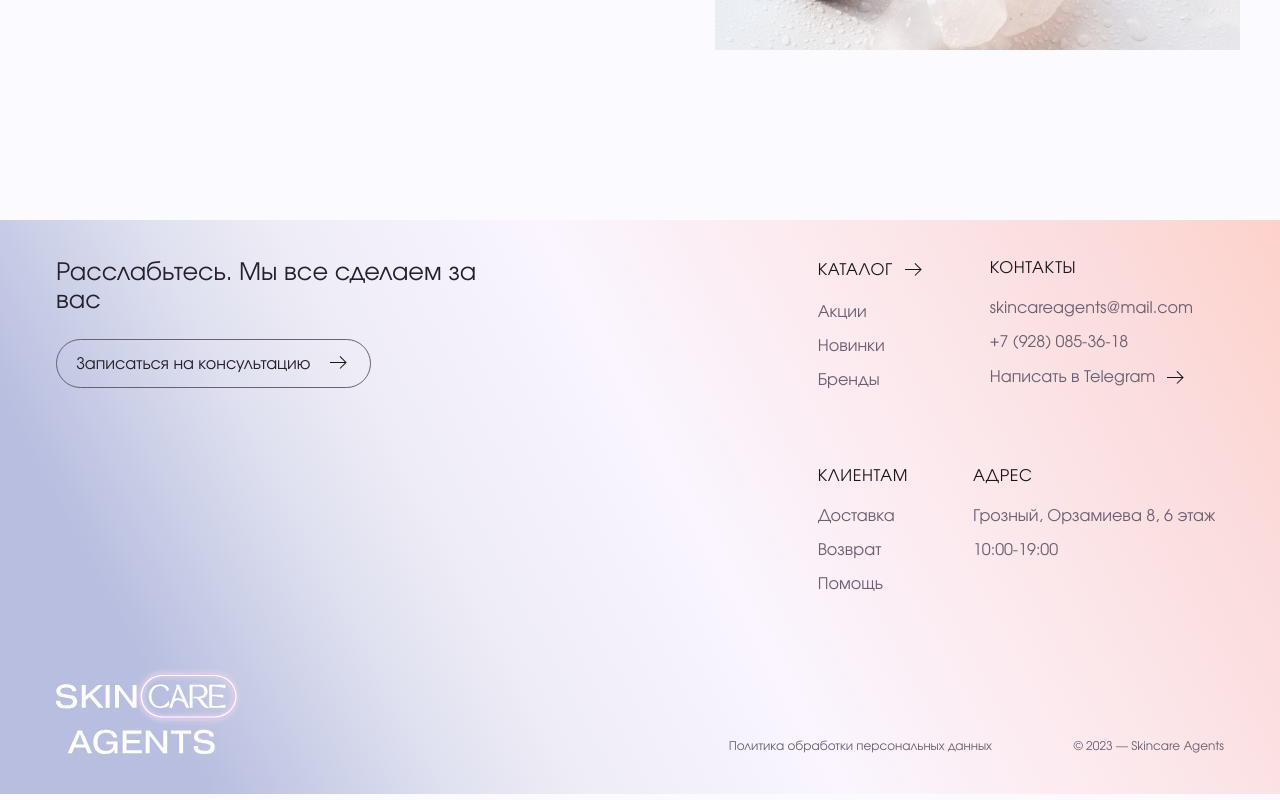
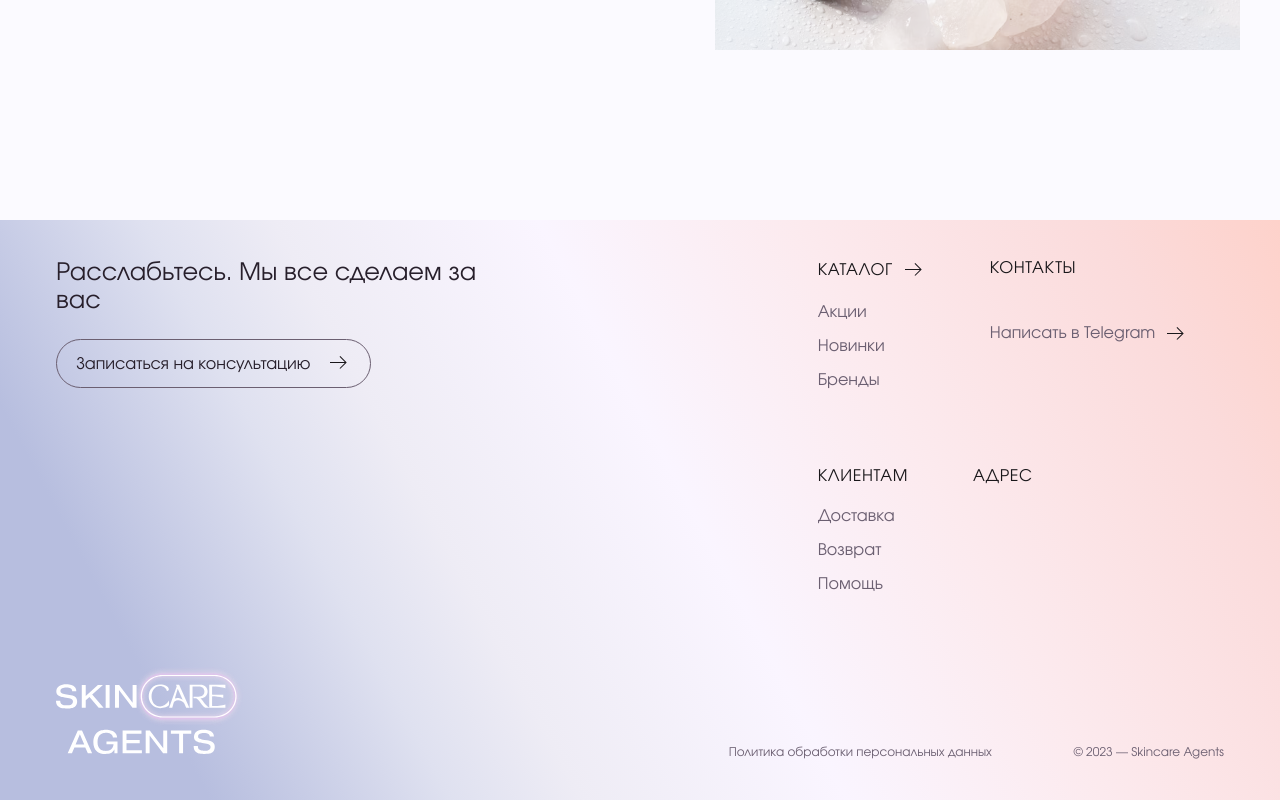
Before and after one commit to SedaMelkhi/skincare, a Next.js app: page /journal in a window 1280 px wide. Shown: the part 2711-3511 px from the top of the page. Built offline with nearby package versions, Linux system fonts and the light colour scheme.

Commit message:
загрузка данных с сервера в футер

```diff
--- a/src/components/layout/footer/footer.tsx
+++ b/src/components/layout/footer/footer.tsx
@@ -1,4 +1,4 @@
-import { FC } from 'react';
+import { FC, useEffect } from 'react';
 
 import { ContactsArray } from '@/interfaces/contact.interface';
 
@@ -6,8 +6,28 @@ import arrow from './../../../../public/arrow.svg';
 import logo from './../../../../public/logo.svg';
 
 import style from './footer.module.sass';
-//const Footer: FC<{ data: ContactsArray }> = ({ data })
+import { useSelector } from 'react-redux';
+import Link from 'next/link';
+interface RootState {
+  footer: {
+    footerData: ContactsArray;
+  };
+}
 const Footer: FC = () => {
+  const data = useSelector((state: RootState) => state.footer.footerData);
+
+  useEffect(() => {
+    console.log(data);
+  }, [data]);
+
+  const formatPhoneNumber = (phone: string) => {
+    const match = phone.match(/^7(\d{3})(\d{3})(\d{2})(\d{2})$/);
+    if (match) {
+      return `+7 (${match[1]}) ${match[2]}-${match[3]}-${match[4]}`;
+    }
+    return null; // или return phone; если вы хотите вернуть исходное значение в случае несоответствия
+  };
+
   return (
     <footer className={style.footer__wrap}>
       <div className="wrap">
@@ -21,9 +41,9 @@ const Footer: FC = () => {
             </div>
             <div className={style.menu}>
               <div className={style.column}>
-                <div className={style.subtitle}>
+                <Link href="/catalog/1" className={style.subtitle}>
                   Каталог <img src={arrow.src} />
-                </div>
+                </Link>
                 <div className={style.item}>Акции</div>
                 <div className={style.item}>Новинки</div>
                 <div className={style.item}>Бренды</div>
@@ -37,24 +57,33 @@ const Footer: FC = () => {
               <div className={style.column}>
                 <div className={style.subtitle}>Контакты</div>
                 <div className={style.item}>
-                  <a href="mailto:skincareagents@mail.com">skincareagents@mail.com</a>
+                  <a href={`mailto:${data.length > 0 ? data[0].value : ''}`}>
+                    {data.length > 0 ? data[0].value : ''}
+                  </a>
                 </div>
                 <div className={style.item}>
-                  <a href="tel:+79280853618">+7 (928) 085-36-18</a>
+                  <a href={`tel:+${data.length > 0 ? data[1].value : ''}`}>
+                    {data.length > 0 ? formatPhoneNumber(data[1].value) : ''}
+                  </a>
                 </div>
-                <div className={style.item}>
+
+                <a
+                  href={`https://t.me/+${data.length > 0 ? data[2].value : ''}`}
+                  className={style.item}>
                   Написать в Telegram <img src={arrow.src} />
-                </div>
+                </a>
               </div>
               <div className={style.column}>
                 <div className={style.subtitle}>Адрес</div>
-                <div className={style.item}>Грозный, Орзамиева 8, 6 этаж</div>
-                <div className={style.item}>10:00-19:00</div>
+                <div className={style.item}>{data.length > 0 ? data[4].value : ''}</div>
+                <div className={style.item}>{data.length > 0 ? data[5].value : ''}</div>
               </div>
             </div>
           </div>
           <div className={style.end}>
-            <img src={logo.src} alt="" className={style.logo} />
+            <Link href={'/'}>
+              <img src={logo.src} alt="" className={style.logo} />
+            </Link>
             <div className={style.end__text}>
               <p className={style.text}>Политика обработки персональных данных</p>
               <p className={style.text}>© 2023 — Skincare Agents</p>
--- a/src/components/screens/home/HomePage.tsx
+++ b/src/components/screens/home/HomePage.tsx
@@ -45,7 +45,6 @@ const HomePage: FC<{ data: ContactsArray }> = ({ data }) => {
         const rect = sticker.current.getBoundingClientRect();
         // const halfHeight = sticker.current.offsetHeight;
         // console.log(rect.top, window.innerHeight - halfHeight);
-        console.log(window.document.body.scrollHeight - rect.top);
 
         if (rect.top < 600 && window.document.body.scrollHeight + rect.top > 3000) {
           setIsVisibleSticker(true);
--- a/src/components/screens/maps/mapsPage.tsx
+++ b/src/components/screens/maps/mapsPage.tsx
@@ -17,7 +17,6 @@ import BasicPayCard from './basicPayCard/basicPayCard';
 
 const MapsPage: FC = () => {
   const [activeEl, setActiveEl] = useState(0);
-  console.log(1);
 
   return (
     <Layout title={'Адреса'}>
--- /dev/null
+++ b/src/redux/footerSlice/footerSlice.ts
@@ -0,0 +1,16 @@
+import { createSlice } from '@reduxjs/toolkit';
+
+export const footerSlice = createSlice({
+  name: 'footer',
+  initialState: {
+    footerData: [],
+  },
+  reducers: {
+    setFooterData: (state, { payload }) => {
+      state.footerData = payload;
+    },
+  },
+});
+
+export const { setFooterData } = footerSlice.actions;
+export default footerSlice.reducer;
--- a/src/redux/store.ts
+++ b/src/redux/store.ts
@@ -1,8 +1,10 @@
 import { configureStore } from '@reduxjs/toolkit';
 import basket from './basketSlice/basketSlice';
+import footer from './footerSlice/footerSlice';
 
 export const store = configureStore({
   reducer: {
     basket,
+    footer,
   },
 });
--- a/src/services/contacts.service.ts
+++ b/src/services/contacts.service.ts
@@ -8,7 +8,7 @@ axios.defaults.baseURL = API_URL;
 
 export const ContactsService = {
   async getContacts(): Promise<ContactsArray> {
-    const { data } = await axios.post<ContactsArray>('   ', { type: 'siteInfo' });
+    const { data } = await axios.post<ContactsArray>('/main.php', { type: 'siteInfo' });
     return data;
   },
 };
```
Also changed, not shown: src/interfaces/mainSlider.inerface.ts (added, +10 -0 lines), src/pages/index.tsx (+19 -5 lines), src/services/index.ts (+15 -8 lines).
